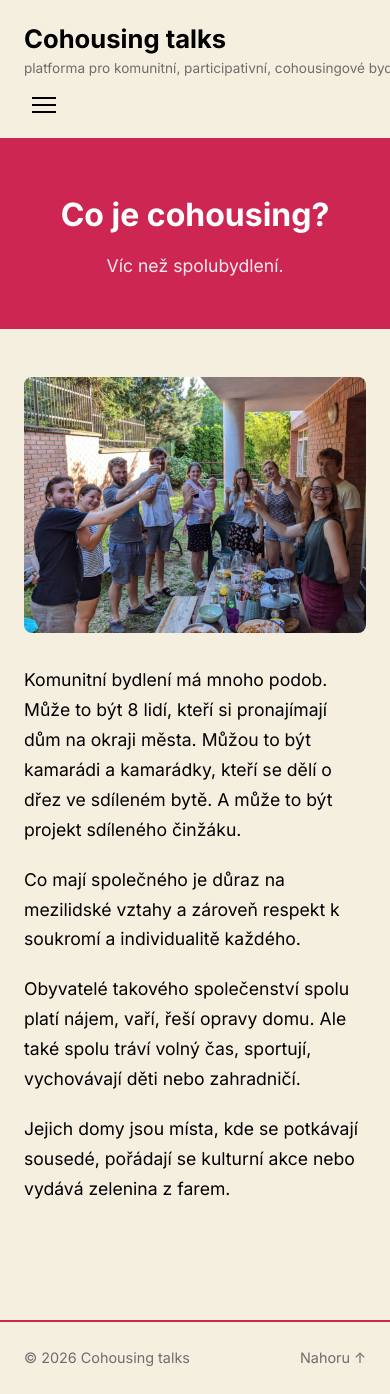
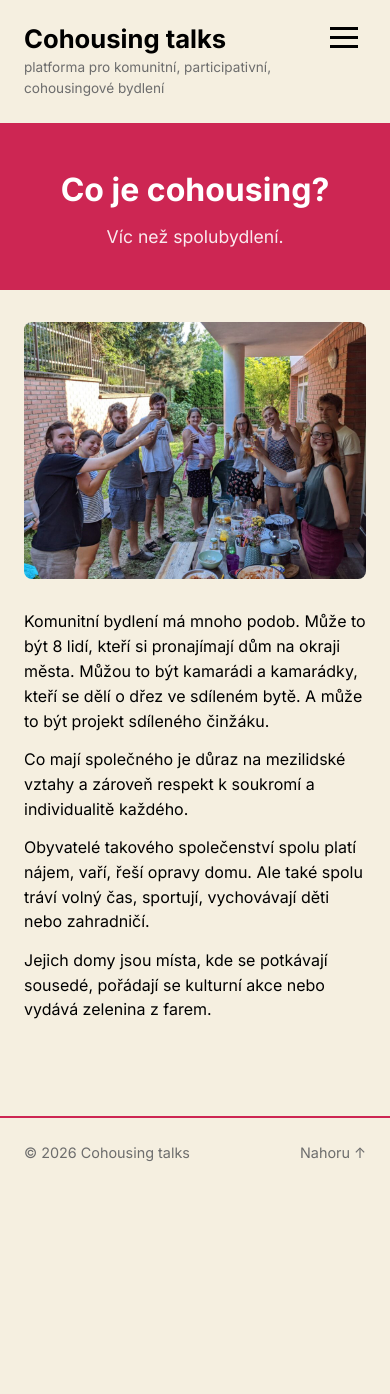
Before and after one commit to kubantjan/cohousingtalks, a Jekyll site: the page built from index.md, in a window 390 px wide. Built offline with Jekyll 4.4.1, drawn with Linux system fonts in a browser that asks for light colours; after the commit the page ends 1188 px from its top, so only the background shows below that.

Commit message:
Fix mobile responsiveness: no sidescroll, better menu, tighter spacing
- Fix subheadline overflow on mobile by allowing site-branding to flex
  and enabling word-break on the tagline
- Change member photos from circles to rounded rectangles (border-radius: 12px)
- Enlarge hamburger menu icon (28px wide, 3px thick) and align it
  next to the title instead of below it
- Increase mobile nav menu font size for better readability
- Reduce line-height, margins and padding throughout on mobile for
  tighter, more compact layout (headings, paragraphs, intro, hero)
- Add overflow-x: hidden on mobile body as safety net against sidescroll

https://claude.ai/code/session_011djXJk6XiPw7hqXNPuMgVo

```diff
--- a/assets/css/style.css
+++ b/assets/css/style.css
@@ -318,9 +318,9 @@ div.community-card .no-page {
 }
 
 .member img {
-  width: 180px;
-  height: 180px;
-  border-radius: 50%;
+  width: 220px;
+  height: 130px;
+  border-radius: 12px;
   object-fit: cover;
   margin-bottom: 0.75rem;
 }
@@ -390,12 +390,44 @@ div.community-card .no-page {
 @media (max-width: 768px) {
   body {
     font-size: 16px;
+    line-height: 1.55;
+    overflow-x: hidden;
   }
 
+  /* Header: keep title and hamburger on the same row */
+  .site-branding {
+    flex: 1;
+    min-width: 0;
+  }
+
+  .site-tagline {
+    overflow-wrap: break-word;
+    word-break: break-word;
+  }
+
+  /* Larger hamburger menu, aligned near the title */
   .menu-toggle {
     display: block;
+    padding: 0.5rem;
+    align-self: flex-start;
+    margin-top: 0.25rem;
   }
 
+  .menu-icon {
+    width: 28px;
+    height: 3px;
+  }
+
+  .menu-icon::before,
+  .menu-icon::after {
+    width: 28px;
+    height: 3px;
+  }
+
+  .menu-icon::before { top: -9px; }
+  .menu-icon::after { top: 9px; }
+
+  /* Mobile nav */
   .site-nav {
     display: none;
     width: 100%;
@@ -414,11 +446,13 @@ div.community-card .no-page {
 
   .nav-menu a {
     display: block;
-    padding: 0.5rem 0;
+    padding: 0.6rem 0;
+    font-size: 1.05rem;
   }
 
+  /* Hero */
   .hero {
-    padding: 3rem 1.5rem;
+    padding: 2.5rem 1.5rem;
   }
 
   .hero h1 {
@@ -429,11 +463,46 @@ div.community-card .no-page {
     font-size: 1.1rem;
   }
 
+  /* Page content – tighter spacing */
+  .page-content {
+    padding: 2rem 0;
+  }
+
   .page-content h1 {
     font-size: 1.7rem;
+    margin-bottom: 1rem;
   }
 
+  .page-content h2 {
+    margin-top: 1.75rem;
+    margin-bottom: 0.65rem;
+  }
+
+  .page-content h3 {
+    margin-top: 1.25rem;
+    margin-bottom: 0.5rem;
+  }
+
+  .page-content p {
+    margin-bottom: 0.85rem;
+  }
+
+  .intro {
+    padding: 2rem 0;
+  }
+
+  .intro p {
+    font-size: 1rem;
+    margin-bottom: 0.85rem;
+  }
+
+  /* Community cards */
   .community-list {
     grid-template-columns: 1fr;
   }
+
+  /* Members grid – tighter on mobile */
+  .members {
+    gap: 1.25rem;
+  }
 }
```
